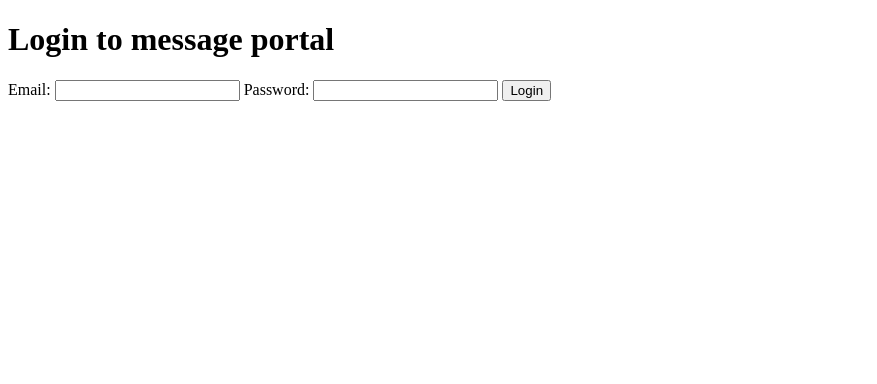
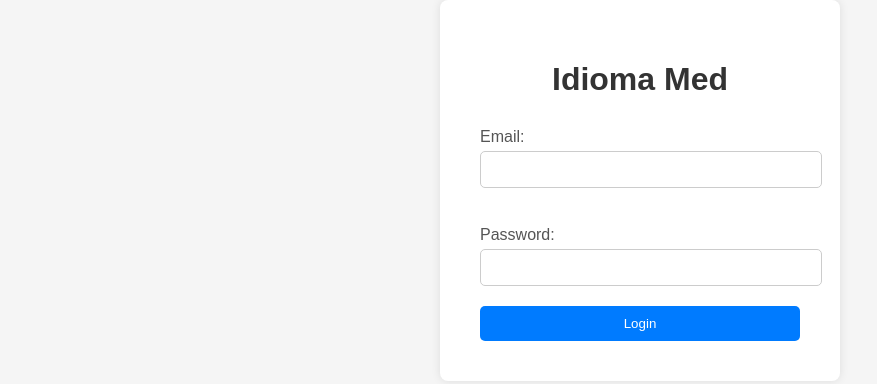
Before and after one commit to markmichael/md_sms_education, a plain HTML site: page frontend/login.html in a window 1280 px wide. Shown: the whole page, without its empty margins (0-877 px from the left). Drawn offline with Linux system fonts and the light colour scheme.

```diff
--- a/frontend/login.html
+++ b/frontend/login.html
@@ -1,22 +1,31 @@
 <!DOCTYPE html>
 <html lang="en">
 <head>
-    <meta charset="utf-8" />
-    <title>SMS Web App Login</title>
-    <!-- <link rel="stylesheet" href="styles.css" /> -->
+    <meta charset="UTF-8">
+    <meta name="viewport" content="width=device-width, initial-scale=1.0">
+    <title>Idioma Med</title>
+    <link rel="stylesheet" href="stylesheet.css">
 </head>
 <body>
-    <div id="root">
-      <h1>Login to message portal</h1>
-      <!--login form-->
-      <form>
+    <div class="container">
+        <div class="login-box">
+            <h1>Idioma Med</h1>
+            <!-- Login form -->
+            <form id="loginForm">
+                <div class="input-group">
                     <label for="email">Email:</label>
-        <input type="text" id="email" />
+                    <input type="text" id="email" required>
+                    <br> <br>
+                </div>
+                <div class="input-group">
                     <label for="password">Password:</label>
-        <input type="password" id="password" />
-        <button type="submit">Login</button>
+                    <input type="password" id="password" required>
+                </div>
+                <button type="submit" class="btn">Login</button>
             </form>
         </div>
+    </div>
+
     <script src="md5.min.js"></script>
     <script src="login.js"></script>
 </body>
--- a/frontend/stylesheet.css
+++ b/frontend/stylesheet.css
@@ -1,3 +1,4 @@
+/* Existing Styles */
 body {
     font-family: Arial, sans-serif;
     margin: 0;
@@ -27,3 +28,56 @@ body {
     display: none;
     padding: 20px;
 }
+
+/* New Styles */
+.container {
+    width: 400px;
+    margin: 0 auto;
+}
+
+.login-box {
+    background-color: #fff;
+    padding: 40px;
+    border-radius: 8px;
+    box-shadow: 0 0 10px rgba(0, 0, 0, 0.1);
+}
+
+h1 {
+    margin-bottom: 30px;
+    text-align: center;
+    color: #333;
+}
+
+.input-group {
+    margin-bottom: 20px;
+}
+
+label {
+    display: block;
+    margin-bottom: 5px;
+    color: #555;
+}
+
+input[type="text"],
+input[type="password"] {
+    width: 100%;
+    padding: 10px;
+    border: 1px solid #ccc;
+    border-radius: 5px;
+}
+
+.btn {
+    display: block;
+    width: 100%;
+    padding: 10px;
+    background-color: #007bff;
+    color: #fff;
+    border: none;
+    border-radius: 5px;
+    cursor: pointer;
+    transition: background-color 0.3s;
+}
+
+.btn:hover {
+    background-color: #0056b3;
+}
```
Also changed, not shown: 2 other files. Lines whose indentation alone changed are shown as unchanged.
